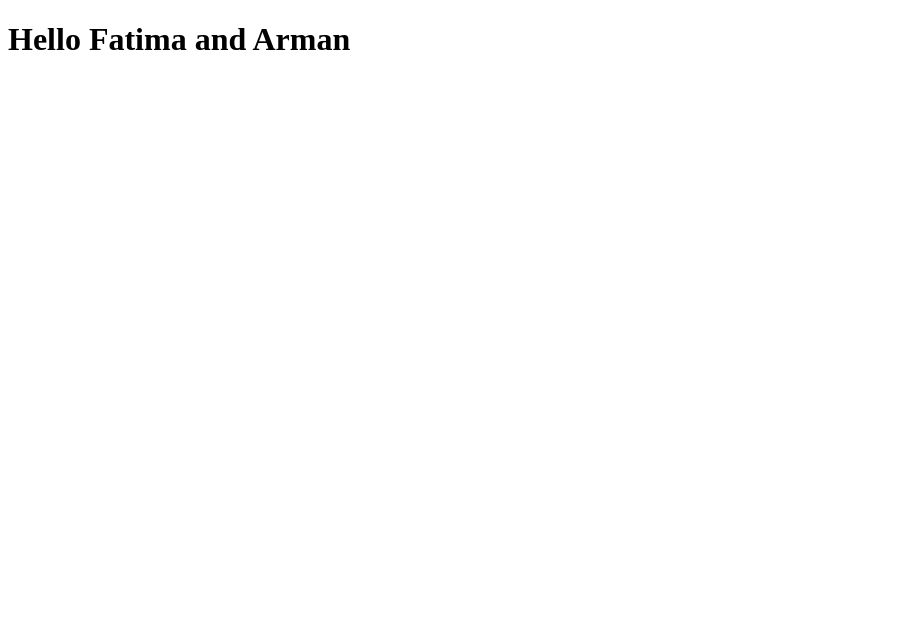
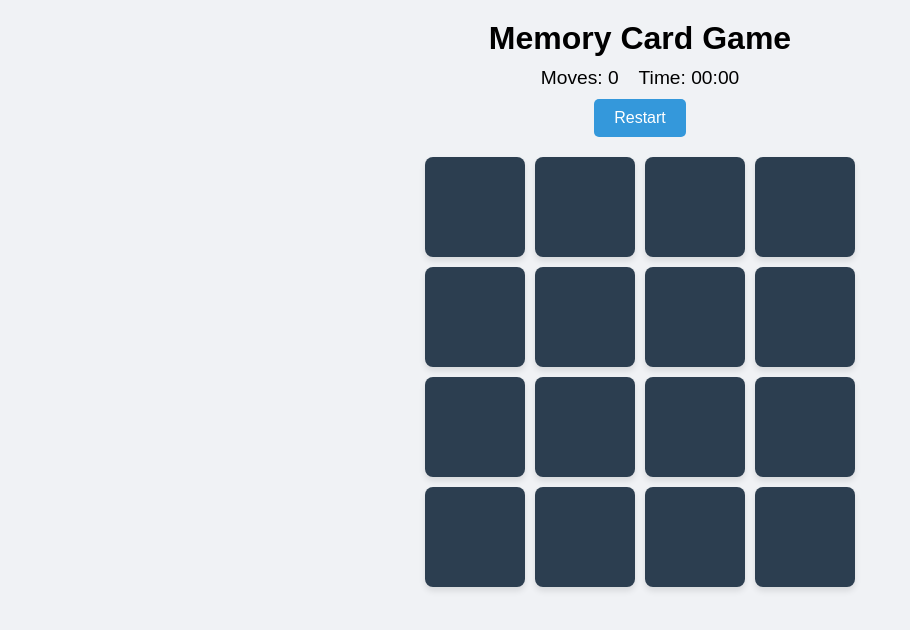
Before and after one commit to priyoarman/hyf-foundation-project, a plain HTML site: page index.html in a window 1280 px wide. Shown: the whole page, without its empty margins (0-910 px from the left). Drawn offline with Linux system fonts and the light colour scheme.

Commit message:
Modify html, css, js

```diff
--- a/index.html
+++ b/index.html
@@ -1,11 +1,23 @@
-<!DOCTYPE html>
+<!doctype html>
 <html lang="en">
-<head>
-    <meta charset="UTF-8">
-    <meta name="viewport" content="width=device-width, initial-scale=1.0">
-    <title>Document</title>
-</head>
-<body>
-    <h1>Hello Fatima and Arman</h1>
-</body>
+  <head>
+    <meta charset="UTF-8" />
+    <meta name="viewport" content="width=device-width, initial-scale=1.0" />
+    <title>Memory Game - Week 1</title>
+    <link rel="stylesheet" href="styles.css" />
+  </head>
+  <body>
+    <div class="header">
+      <h1>Memory Card Game</h1>
+      <div class="stats">
+        <p>Moves: <span id="move-count">0</span></p>
+        <p>Time: <span id="timer">00:00</span></p>
+      </div>
+      <button class="restartBtn" onclick="restartGame()">Restart</button>
+    </div>
+
+    <div class="game-container" id="game-board"></div>
+
+    <script src="script.js"></script>
+  </body>
 </html>
--- /dev/null
+++ b/script.js
@@ -0,0 +1,144 @@
+const gameBoard = document.getElementById("game-board");
+const moveDisplay = document.getElementById("move-count");
+const timeDisplay = document.getElementById("timer");
+
+let cards = [];
+let hasFlippedCard = false;
+let lockBoard = false;
+let firstCard, secondCard;
+let moves = 0;
+let timerInterval = null;
+let timeStarted = false;
+let seconds = 0;
+
+const items = ["🚀", "🌟", "🎸", "🍕", "🐱", "🌵", "💎", "🍦"];
+
+function initGame() {
+  moves = 0;
+  seconds = 0;
+  timeStarted = false;
+  moveDisplay.textContent = moves;
+  timeDisplay.textContent = "00:00";
+  clearInterval(timerInterval);
+  gameBoard.innerHTML = "";
+
+  const deck = [...items, ...items];
+  deck.sort(() => 0.5 - Math.random());
+
+  deck.forEach((item) => {
+    const card = document.createElement("div");
+    card.classList.add("card");
+    card.dataset.value = item;
+
+    const inner = document.createElement("div");
+    inner.classList.add("card-inner");
+
+    const front = document.createElement("div");
+    front.classList.add("card-front");
+
+    const back = document.createElement("div");
+    back.classList.add("card-back");
+    back.innerText = item;
+
+    inner.appendChild(front);
+    inner.appendChild(back);
+    card.appendChild(inner);
+
+    card.addEventListener("click", flipCard);
+
+    gameBoard.appendChild(card);
+  });
+}
+
+function startTimer() {
+  timeStarted = true;
+  timerInterval = setInterval(() => {
+    seconds++;
+    const mins = Math.floor(seconds / 60)
+      .toString()
+      .padStart(2, "0");
+    const secs = (seconds % 60).toString().padStart(2, "0");
+    timeDisplay.textContent = `${mins}:${secs}`;
+  }, 1000);
+}
+
+function flipCard() {
+  if (lockBoard) return;
+  if (this === firstCard) return;
+
+  if (!timeStarted) startTimer();
+
+  this.classList.add("flipped");
+
+  if (!hasFlippedCard) {
+    hasFlippedCard = true;
+    firstCard = this;
+    return;
+  }
+
+  secondCard = this;
+  incrementMoves();
+  checkForMatch();
+}
+
+function incrementMoves() {
+  moves++;
+  moveDisplay.textContent = moves;
+}
+
+function checkForMatch() {
+  let isMatch = firstCard.dataset.value === secondCard.dataset.value;
+
+  isMatch ? disableCards() : unflipCards();
+}
+
+function disableCards() {
+  firstCard.removeEventListener("click", flipCard);
+  secondCard.removeEventListener("click", flipCard);
+  resetBoard();
+  checkAllMatched();
+}
+
+function checkAllMatched() {
+  const remaining = gameBoard.querySelectorAll('.card:not(.flipped)');
+  if (remaining.length === 0) {
+    clearInterval(timerInterval);
+    timerInterval = null;
+    timeStarted = false;
+
+    if (gameBoard.animate) {
+      gameBoard.animate(
+        [
+          { transform: 'scale(1)' },
+          { transform: 'scale(1.05)' },
+          { transform: 'scale(1)' }
+        ],
+        { duration: 600, iterations: 3 }
+      );
+    } else {
+      gameBoard.classList.add('all-matched');
+    }
+  }
+}
+
+function unflipCards() {
+  lockBoard = true;
+
+  setTimeout(() => {
+    firstCard.classList.remove("flipped");
+    secondCard.classList.remove("flipped");
+    resetBoard();
+  }, 1000);
+}
+
+function resetBoard() {
+  [hasFlippedCard, lockBoard] = [false, false];
+  [firstCard, secondCard] = [null, null];
+
+}
+
+function restartGame() {
+  initGame();
+}
+
+initGame();
--- /dev/null
+++ b/styles.css
@@ -0,0 +1,94 @@
+* {
+  box-sizing: border-box;
+  margin: 0;
+  padding: 0;
+  font-family: Arial, sans-serif;
+}
+
+body {
+  display: flex;
+  flex-direction: column;
+  align-items: center;
+  background-color: #f0f2f5;
+  min-height: 100vh;
+  padding-top: 20px;
+}
+
+.header {
+  text-align: center;
+  margin-bottom: 20px;
+}
+
+.stats {
+  display: flex;
+  gap: 20px;
+  font-size: 1.2rem;
+  margin: 10px 0;
+  text-align: center;
+  justify-content: center;
+}
+
+.restartBtn {
+  padding: 10px 20px;
+  font-size: 1rem;
+  cursor: pointer;
+  border: none;
+  border-radius: 5px;
+  background-color: #3498db;
+  color: white;
+  transition: background-color 0.3s;
+}
+
+.restartBtn:hover {
+  background-color: #2980b9;
+}
+
+.game-container {
+  display: grid;
+  grid-template-columns: repeat(4, 100px);
+  grid-template-rows: repeat(4, 100px);
+  gap: 10px;
+}
+
+.card {
+  background-color: transparent;
+  cursor: pointer;
+  perspective: 1000px;
+}
+
+.card-inner {
+  position: relative;
+  width: 100%;
+  height: 100%;
+  text-align: center;
+  transition: transform 0.6s;
+  transform-style: preserve-3d;
+}
+
+.card.flipped .card-inner {
+  transform: rotateY(180deg);
+}
+
+.card-front,
+.card-back {
+  position: absolute;
+  width: 100%;
+  height: 100%;
+  border-radius: 8px;
+  display: flex;
+  justify-content: center;
+  align-items: center;
+  font-size: 3rem;
+  backface-visibility: hidden;
+  box-shadow: 0 4px 6px rgba(0, 0, 0, 0.1);
+}
+
+.card-front {
+  background-color: #2c3e50;
+  color: transparent;
+}
+
+.card-back {
+  background-color: white;
+  transform: rotateY(180deg);
+}
```
Also changed, not shown: assets/trello.txt (added), 1 other file.
